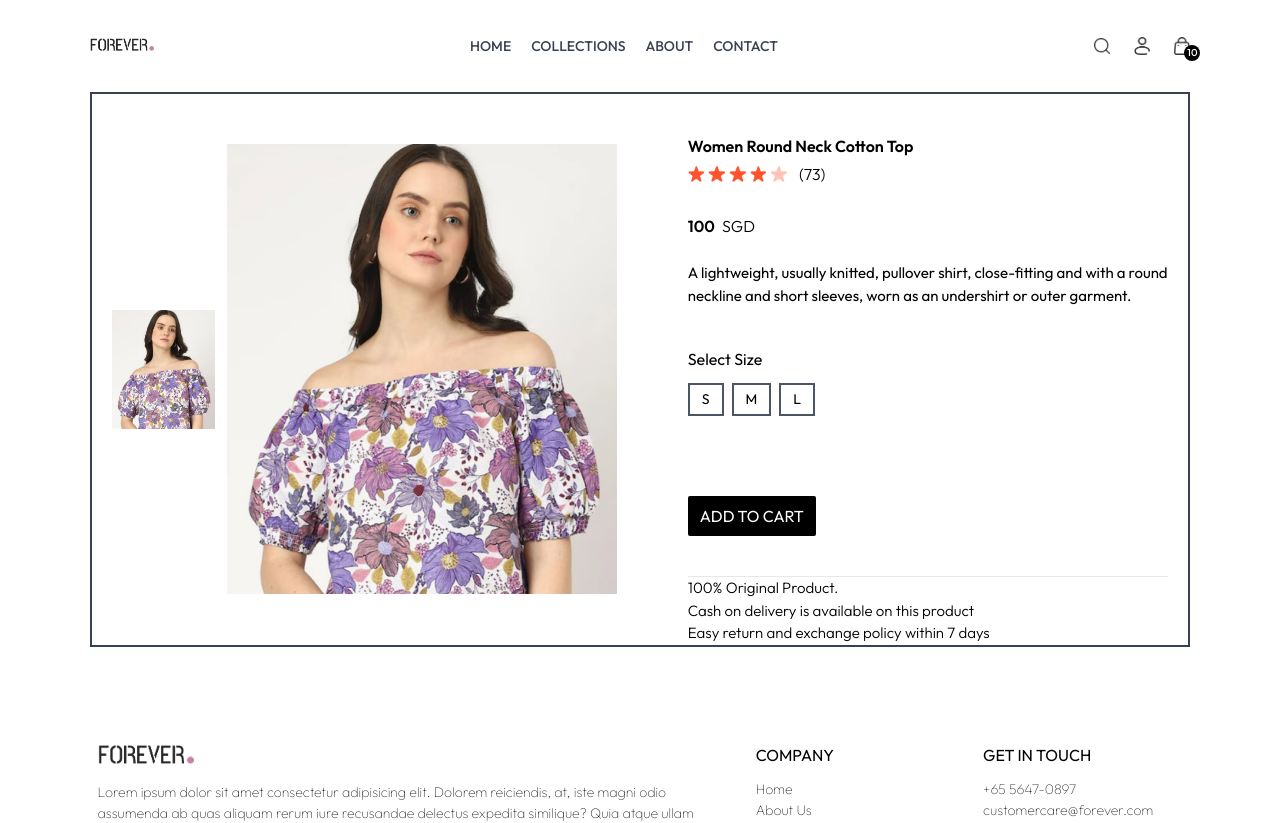
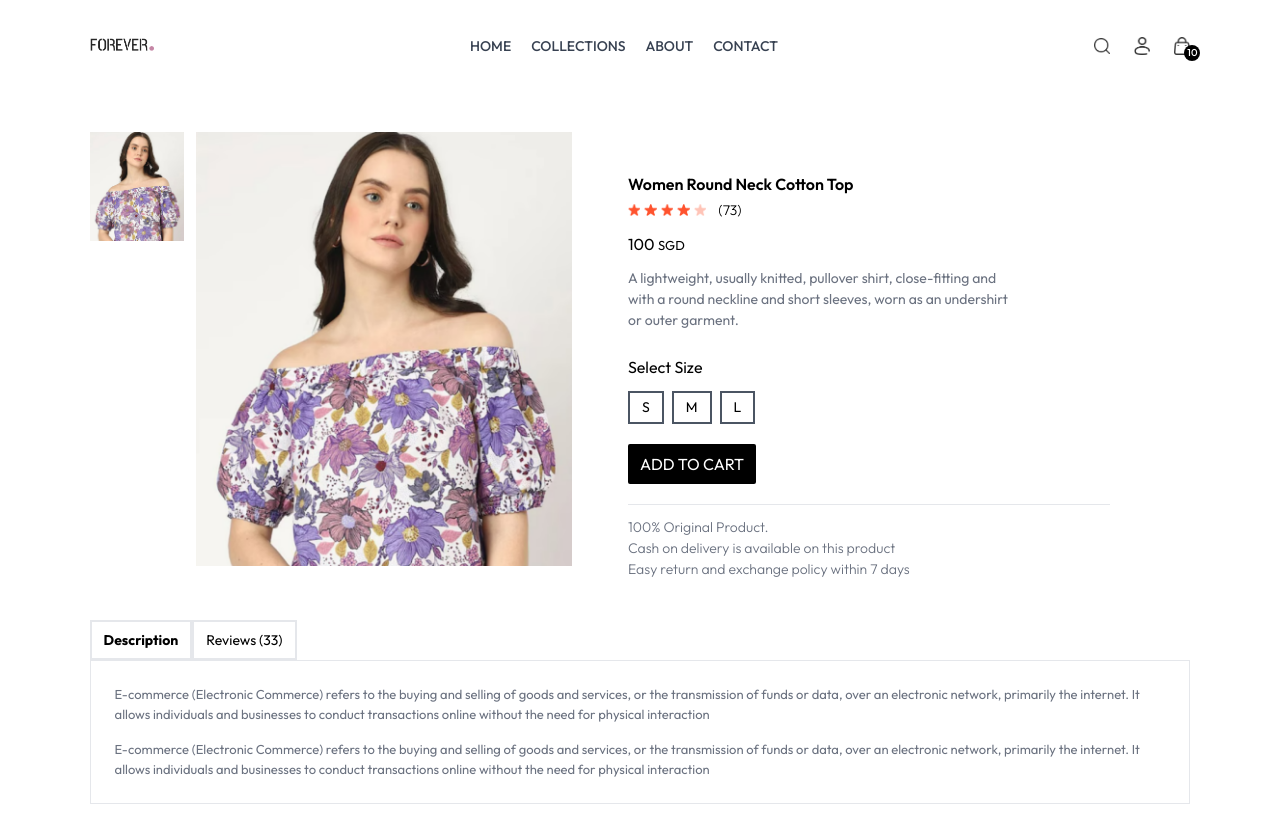
Before and after one commit to tsdineshjai/eShopee, a React (Vite) app in the folder frontend/: page /product/aaaaa in a window 1280 px wide. Shown: the top 823 px of the page. Built offline with nearby package versions, Linux system fonts and the light colour scheme.

Commit message:
misc updates

```diff
--- a/frontend/src/components/Title.jsx
+++ b/frontend/src/components/Title.jsx
@@ -1,7 +1,7 @@
 /* eslint-disable react/prop-types */
 function Title({ text1, text2 }) {
 	return (
-		<div className=" border flex items-center justify-center w-full gap-2 mt-5">
+		<div className="  flex items-center justify-center w-full gap-2 mt-5">
 			<p className="text-green-600">{text1}</p>
 			<p>{text2}</p>
 			<p className="h-[2px] w-8 bg-red-900"></p>
--- a/frontend/src/index.css
+++ b/frontend/src/index.css
@@ -12,6 +12,9 @@
 	font-family: Outfit;
 }
 
+::-webkit-scrollbar {
+	display: none;
+}
 .prata-regular {
 	font-family: "Prata", serif;
 	font-weight: 400;
--- a/frontend/src/pages/Product.jsx
+++ b/frontend/src/pages/Product.jsx
@@ -2,6 +2,7 @@ import { useParams } from "react-router-dom";
 import useShopContext from "../hooks/useShopContext";
 import React from "react";
 import { assets } from "../assets/assets";
+import RelatedProducts from "../components/RelatedProducts";
 
 function Product() {
 	const { products, currency } = useShopContext();
@@ -12,59 +13,62 @@ function Product() {
 
 	React.useEffect(() => {
 		const item = products.find((product) => product._id == productId);
-
+		if (item) {
 			setItemInfo(item);
 			setCenterImage(item.image[0]);
+		}
 	}, [products, productId]);
 
-	console.log(itemInfo);
-
 	return itemInfo ? (
-		<div className="flex flex-row items-center justify-center gap-3 transition-all ease-linear delay-0  gap-y-5 px-5 border-2 border-gray-700">
-			{/* vertical images */}
-			<section className="flex flex-col gap-3">
+		<div className=" pt-10 gap-3 transition-opacity ease-in duration-500 opacity-100 ">
+			<div className="flex flex-col gap-12 sm:gap-14 sm:flex-row justify-center items-start">
+				{/*-------------- product images----------- */}
+				<div className="flex-1 flex flex-col sm:flex-row gap-3">
+					<div className="  flex gap-2 sm:flex-col overflow-x-auto sm:overflow-y-scroll justify-between sm:justify-between sm:w-[25%] w-full">
 						{itemInfo.image.map((image, index) => (
 							<img
 								src={image}
 								alt="image"
 								key={index}
-						className="w-[125px] cursor-pointer hover:scale-[1.05] transition-transform ease-in-out duration-300"
+								className="w-[25%] sm:w-full flex-shrink-0 cursor-pointer hover:scale-[1.05] transition-transform ease-in-out duration-300"
 								onClick={() => setCenterImage(image)}
 							/>
 						))}
-			</section>
-
+					</div>
 					{/* central image */}
-			<div className="flex w-[50%] justify-self-start">
-				<img src={centerImage} alt="image" className="object-contain" />
+					<div className="flex w-full  ">
+						<img src={centerImage} alt="image" className="w-full h-auto" />
+					</div>
 				</div>
 
-			{/* product Info */}
-			<section className=" flex flex-col justify-evenly  ml-3 w-[55%] pt-10   ">
+				{/*------------------- product Info------------- */}
+				<section className=" flex flex-1 flex-col justify-normal pr-20 pt-10 ">
 					<p className="text-[16px] font-semibold">{itemInfo.name}</p>
-
 					{/* star grouping */}
-
 					<div className="flex gap-1 mt-2 mb-2 pr-2 ">
-					<img src={assets.star_icon} alt="rating star" className="h-4" />
-					<img src={assets.star_icon} alt="rating star" className="h-4" />
-					<img src={assets.star_icon} alt="rating star" className="h-4" />
-					<img src={assets.star_icon} alt="rating star" className="h-4" />
-					<img src={assets.star_dull_icon} alt="rating star" className="h-4" />
-					<span className="px-2 font-light h-4 flex items-center justify-center">
+						<img src={assets.star_icon} alt="rating star" className="h-3" />
+						<img src={assets.star_icon} alt="rating star" className="h-3" />
+						<img src={assets.star_icon} alt="rating star" className="h-3" />
+						<img src={assets.star_icon} alt="rating star" className="h-3" />
+						<img
+							src={assets.star_dull_icon}
+							alt="rating star"
+							className="h-3"
+						/>
+						<span className="px-2 font-light h-3 text-[14px] flex items-center justify-center">
 							(73)
 						</span>
 					</div>
 
-				<p className="font-semibold mt-6">
-					{itemInfo.price} <span className="font-light pl-1">{currency}</span>
+					<p className="font-normal mt-2  p-0  ">
+						{itemInfo.price} <span className="text-[13px]">{currency}</span>
 					</p>
 
-				<div className="font-normal mt-6 text-[15px]">
+					<div className="font-normal mt-3 text-[14px] text-gray-500 w-58 md:w-4/5">
 						{itemInfo.description}
 					</div>
 
-				<section className="mt-10 mb-10 flex flex-col gap-3">
+					<section className="mt-6 flex flex-col gap-3 mb-3">
 						<p>Select Size</p>
 						<div className="flex flex-row gap-2">
 							{itemInfo.sizes.map((size, index) => (
@@ -81,19 +85,55 @@ function Product() {
 						</div>
 					</section>
 
-				<button className="bg-black mb-10 flex items-center justify-center w-fit text-white px-3 py-2 mt-10  rounded-sm hover:scale-105 transition-transform duration-300 ease-in-out">
+					<button className="bg-black mt-2 mb-5  active:bg-gray-700  flex items-center justify-center w-fit text-white px-3 py-2  rounded-sm hover:scale-105 transition-transform duration-300 ease-in-out">
 						ADD TO CART
 					</button>
 
-				<div className="text-[15px] font-light ">
+					<div className="text-[14px] font-light text-gray-500 ">
 						<hr />
-					<p>100% Original Product.</p>
+						<p className="pt-3">100% Original Product.</p>
 						<p>Cash on delivery is available on this product</p>
 						<p>Easy return and exchange policy within 7 days</p>
 					</div>
 				</section>
 			</div>
-	) : null;
+			{/* product reviews and description */}
+
+			<div className="mt-10">
+				<div className="flex flex-row">
+					<b className="text-sm px-3 py-2 border-[2px] border-gray-200">
+						Description
+					</b>
+					<p className="text-sm font-normal px-3 py-2 border-2 border-gray-200">
+						Reviews (33)
+					</p>
+				</div>
+
+				<div className="flex flex-col gap-4 border px-6 py-6 text-[13px] text-gray-500">
+					<p>
+						E-commerce (Electronic Commerce) refers to the buying and selling of
+						goods and services, or the transmission of funds or data, over an
+						electronic network, primarily the internet. It allows individuals
+						and businesses to conduct transactions online without the need for
+						physical interaction
+					</p>
+					<p>
+						E-commerce (Electronic Commerce) refers to the buying and selling of
+						goods and services, or the transmission of funds or data, over an
+						electronic network, primarily the internet. It allows individuals
+						and businesses to conduct transactions online without the need for
+						physical interaction
+					</p>
+				</div>
+			</div>
+			<RelatedProducts
+				category={itemInfo.category}
+				subCategory={itemInfo.subCategory}
+			/>
+		</div>
+	) : (
+		<div className="opacity-0"></div>
+	);
 }
 
 export default Product;
```
Lines whose indentation alone changed are shown as unchanged.
